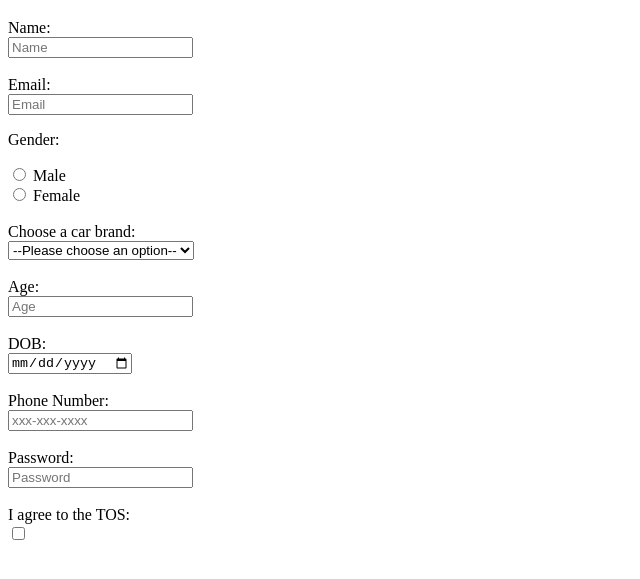
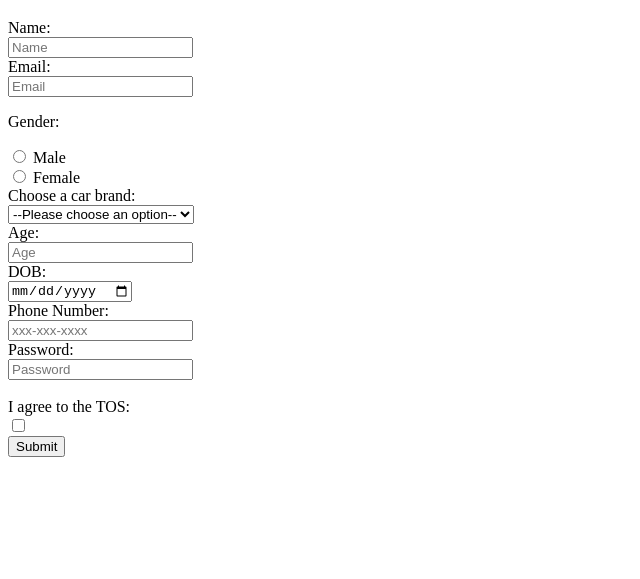
Before and after one commit to acciojob/signup-form-car-Ankush135, a website: page main.html in a window 1280 px wide. Shown: the part 61-640 px from the top of the page, without its empty margins (0-640 px from the left). Drawn offline with Linux system fonts and the light colour scheme.

Commit message:
created a submission

```diff
--- a/main.html
+++ b/main.html
@@ -9,16 +9,16 @@
 <body>
 	<!-- the entire body must be written by student -->
 	<h1>Signup Form</h1>
-	<form>
+	<form method="post">
 		<label for="name">Name:</label><br>
-		<input type="text" id="name" placeholder="Name" required><br><br>
+		<input type="text" id="name" placeholder="Name" required><br>
 		<label for="email">Email:</label><br>
 		<input type="email" id="email" placeholder="Email" required><br>
 		<p>Gender:</p>
-		<input type="radio" id="gender_m" name="Gender" value="Male">
+		<input type="radio" id="gender_m" name="gender" value="Male">
 		<label for="gender_m">Male</label><br>
-		<input type="radio" id="gender_f" name="Gender" value="Female">
-		<label for="gender_f">Female</label><br><br>
+		<input type="radio" id="gender_f" name="gender" value="Female">
+		<label for="gender_f">Female</label><br>
 		<label for="cars">Choose a car brand:</label><br>
 		<select id="cars" name="carBrand" required>
 			<option value="" disabled selected>--Please choose an option--</option>
@@ -32,17 +32,18 @@
 		    <option value="ford">Ford</option>
 		    <option value="honda">Honda</option>
 		    <option value="nissan">Nissan</option>
-		</select><br><br>
+		</select><br>
 		<label for="age">Age:</label><br>
-		<input type="number" id="age" placeholder="Age" required><br><br>
+		<input type="number" id="age" placeholder="Age" required><br>
 		<label for="dob">DOB:</label><br>
-		<input type="date" id="dob" required><br><br>
+		<input type="date" id="dob" required><br>
 		<label for="tel">Phone Number:</label><br>
-		<input type="tel" id="tel" placeholder="xxx-xxx-xxxx"><br><br>
+		<input type="tel" id="tel" placeholder="xxx-xxx-xxxx"><br>
 		<label for="password">Password:</label><br>
 		<input type="password" id="password" placeholder="Password" required><br><br>
 		<label for="tos">I agree to the TOS:</label><br>
-		<input type="checkbox" id="tos" required>
+		<input type="checkbox" id="tos" required><br>
+		<input type="submit" value="Submit">
 	</form>
 
     <script type="text/javascript" src="./script.js">
```
